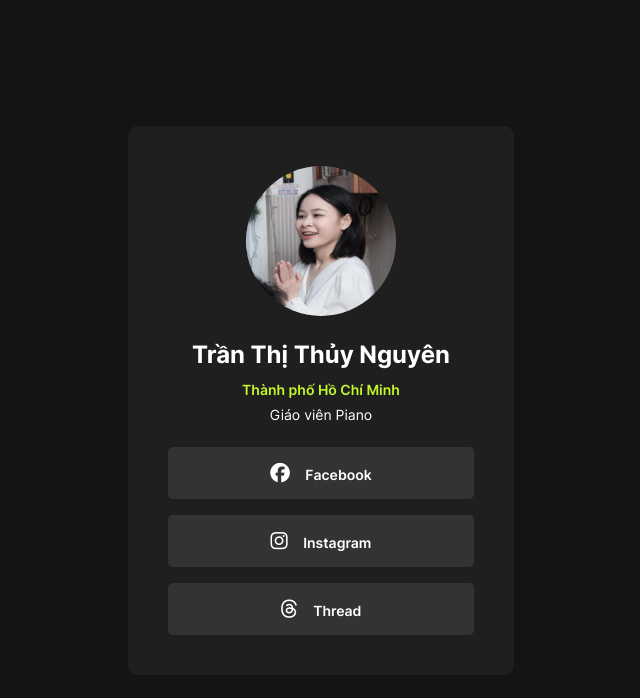
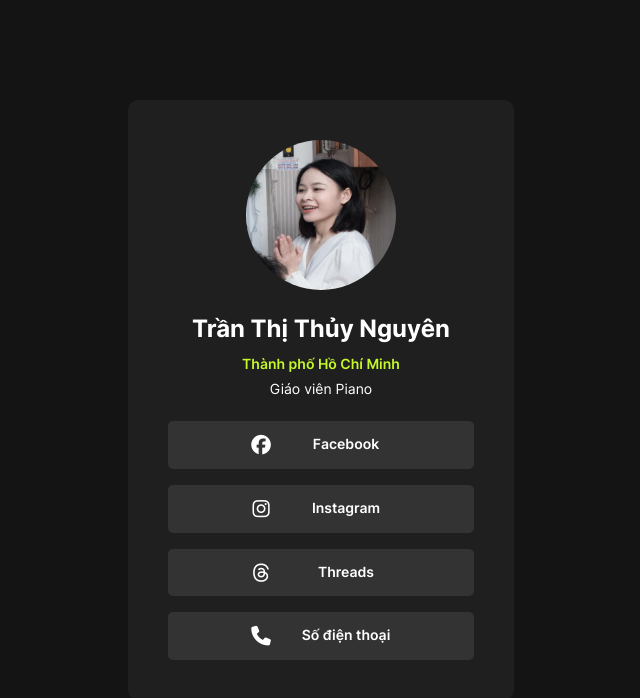
Before and after one commit to quangphan0102/thuynguyen, a plain HTML site: page index.html in a window 1280 px wide. Shown: the whole page, without its empty margins (319-959 px from the left). Drawn offline with Linux system fonts and the light colour scheme.

Commit message:
update css/style.css

```diff
--- a/css/style.css
+++ b/css/style.css
@@ -88,15 +88,16 @@ body {
 
 .social-icon {
     font-size: 1.4em;
-    margin-right: 12px;
+    width: 50px
 }
 
 .social-link__btn-item a {
     color: var(--white-color);
     text-decoration: none;
-    display: inline-block;
+    padding: 14px 0;
     width: 100%;
-    padding: 14px 0;
+    display: flex;
+    justify-content: center;
 }
 
 .social-link__btn-item a:hover {
@@ -104,3 +105,10 @@ body {
     color: var(--grey-color);
     border-radius: 5px;
 }
+
+.social-link__btn-item .social-media {
+    width: 120px;
+    display: inline-block;
+    text-align: center;
+
+}
--- a/index.html
+++ b/index.html
@@ -22,20 +22,26 @@
     <footer class="social-link__btns">
       <button class="social-link__btn-item">
         <a href="https://www.facebook.com/profile.php?id=100014392599443">
-          <span class="social-icon"><i class="fa-brands fa-facebook"></i></span>
-          Facebook
+          <i class="social-icon fa-brands fa-facebook"></i>
+          <span class="social-media">Facebook</span>
         </a>
       </button>
       <button class="social-link__btn-item">
         <a href="https://www.instagram.com/ngoen243/">
-          <span class="social-icon"><i class="fa-brands fa-instagram"></i></span>
-          Instagram
+          <i class="social-icon fa-brands fa-instagram"></i>
+          <span class="social-media">Instagram</span>
         </a>
       </button>
       <button class="social-link__btn-item">
         <a href="https://www.threads.net/@ngoen243?hl=vi">
-          <span class="social-icon"><i class="fa-brands fa-threads"></i></span>
-          Thread
+          <i class="social-icon fa-brands fa-threads"></i>
+          <span class="social-media">Threads</span>
+        </a>
+      </button>
+      <button class="social-link__btn-item">
+        <a href="tel:0965509184">
+          <i class="social-icon fa-solid fa-phone"></i>
+          <span class="social-media">Số điện thoại</span>
         </a>
       </button>
     </footer>
```
